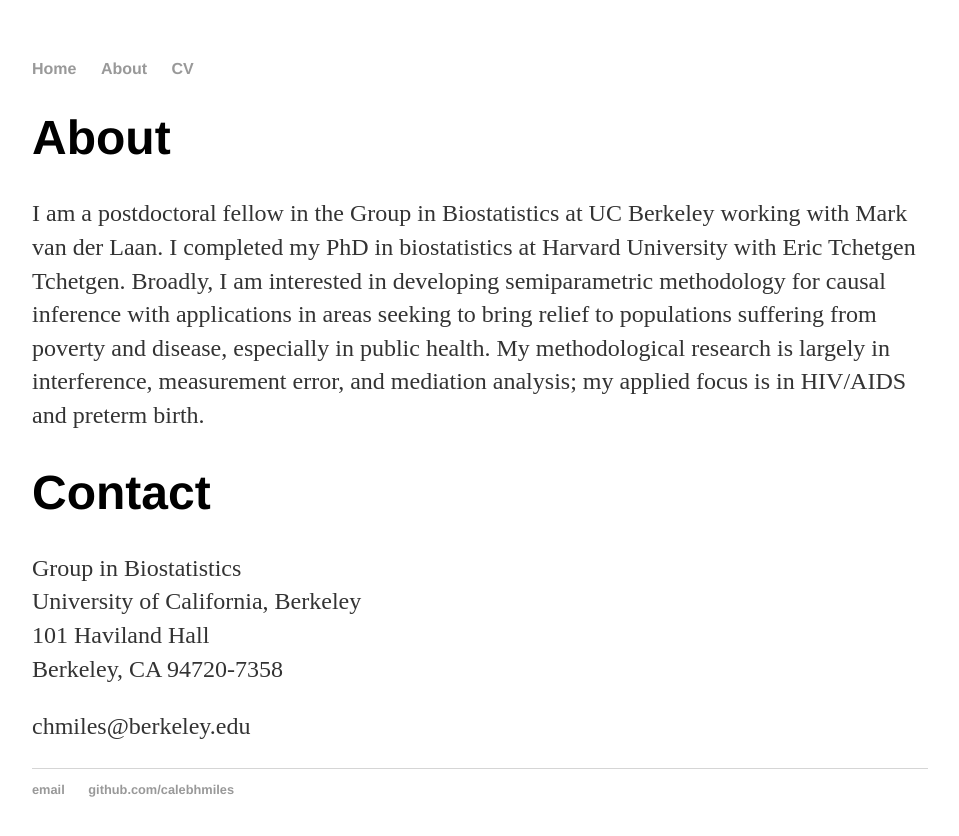
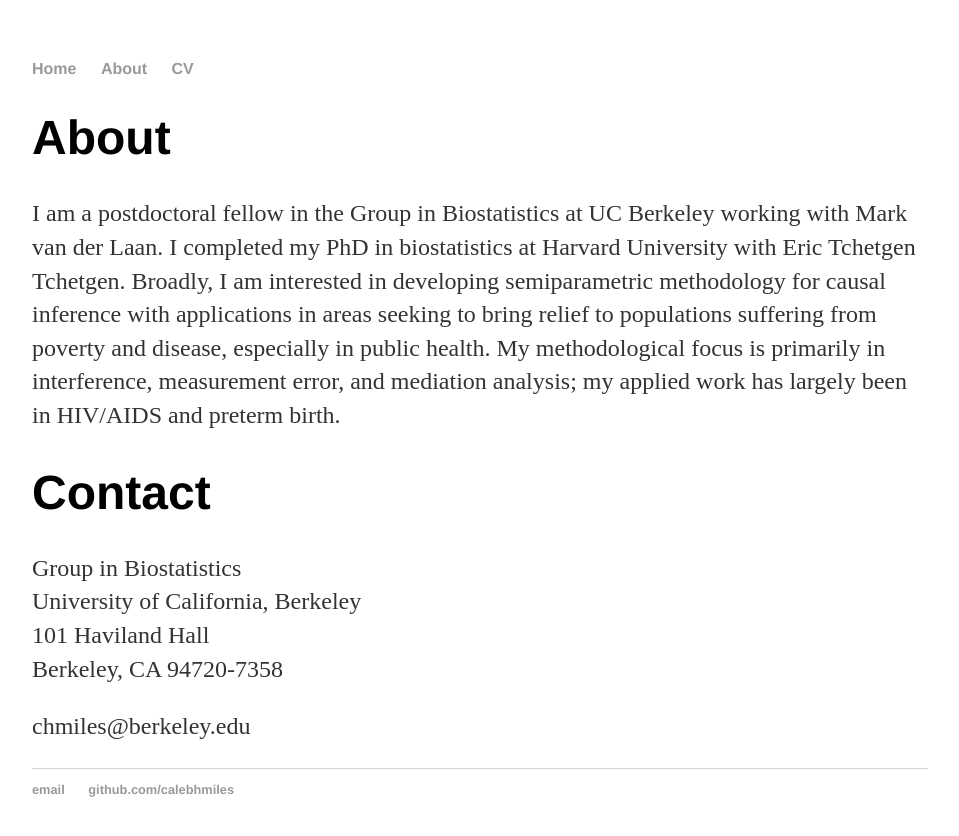
Before and after one commit to calebhmiles/calebhmiles.github.io, a Jekyll site: the page built from about/index.md, in a window 1280 px wide. Shown: the top 836 px of the page, without its empty margins (160-1119 px from the left). Built offline with Jekyll 4.4.1, drawn with Linux system fonts in a browser that asks for light colours; our own code applies the rules of GitHub Pages for plain Markdown files.

Commit message:
Update index.md

```diff
--- a/about/index.md
+++ b/about/index.md
@@ -5,7 +5,7 @@
 # About
 
 <div class="blurb">
-	<p>I am a postdoctoral fellow in the Group in Biostatistics at UC Berkeley working with Mark van der Laan. I completed my PhD in biostatistics at Harvard University with Eric Tchetgen Tchetgen. Broadly, I am interested in developing semiparametric methodology for causal inference with applications in areas seeking to bring relief to populations suffering from poverty and disease, especially in public health. My methodological research is largely in interference, measurement error, and mediation analysis; my applied focus is in HIV/AIDS and preterm birth.</p>
+	<p>I am a postdoctoral fellow in the Group in Biostatistics at UC Berkeley working with Mark van der Laan. I completed my PhD in biostatistics at Harvard University with Eric Tchetgen Tchetgen. Broadly, I am interested in developing semiparametric methodology for causal inference with applications in areas seeking to bring relief to populations suffering from poverty and disease, especially in public health. My methodological focus is primarily in interference, measurement error, and mediation analysis; my applied work has largely been in HIV/AIDS and preterm birth.</p>
 </div><!-- /.blurb -->
 
 # Contact
```
